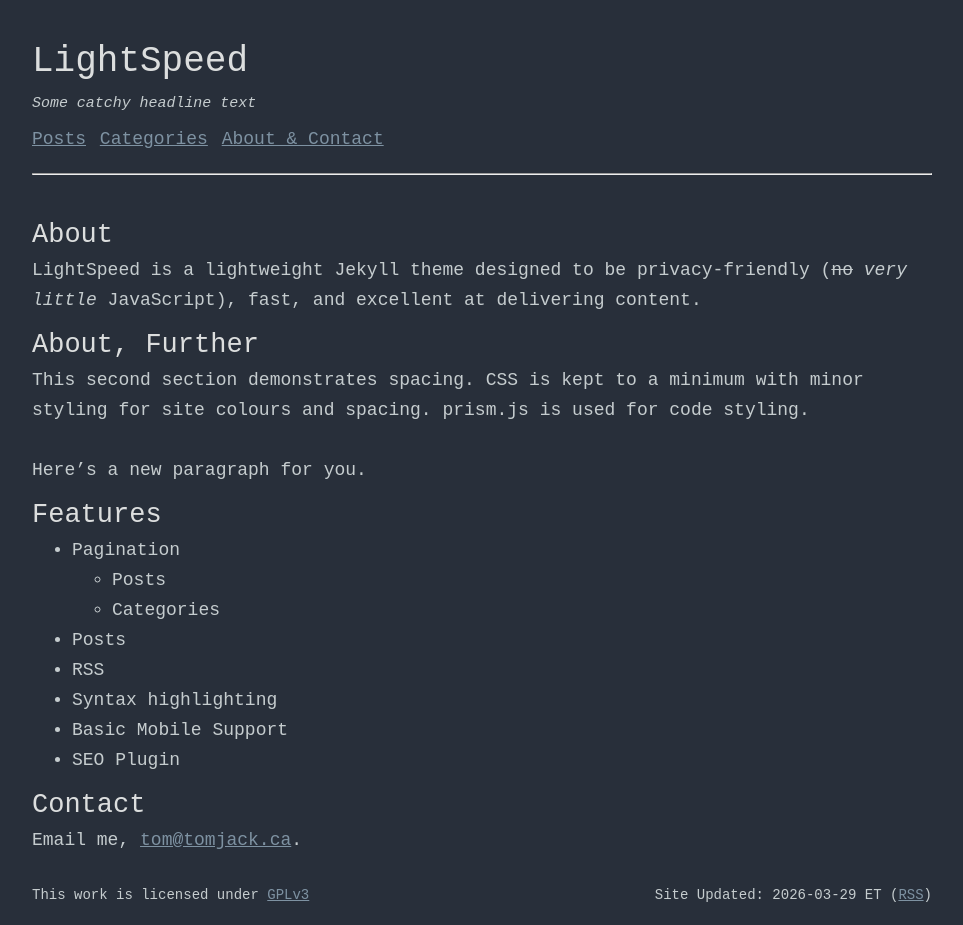
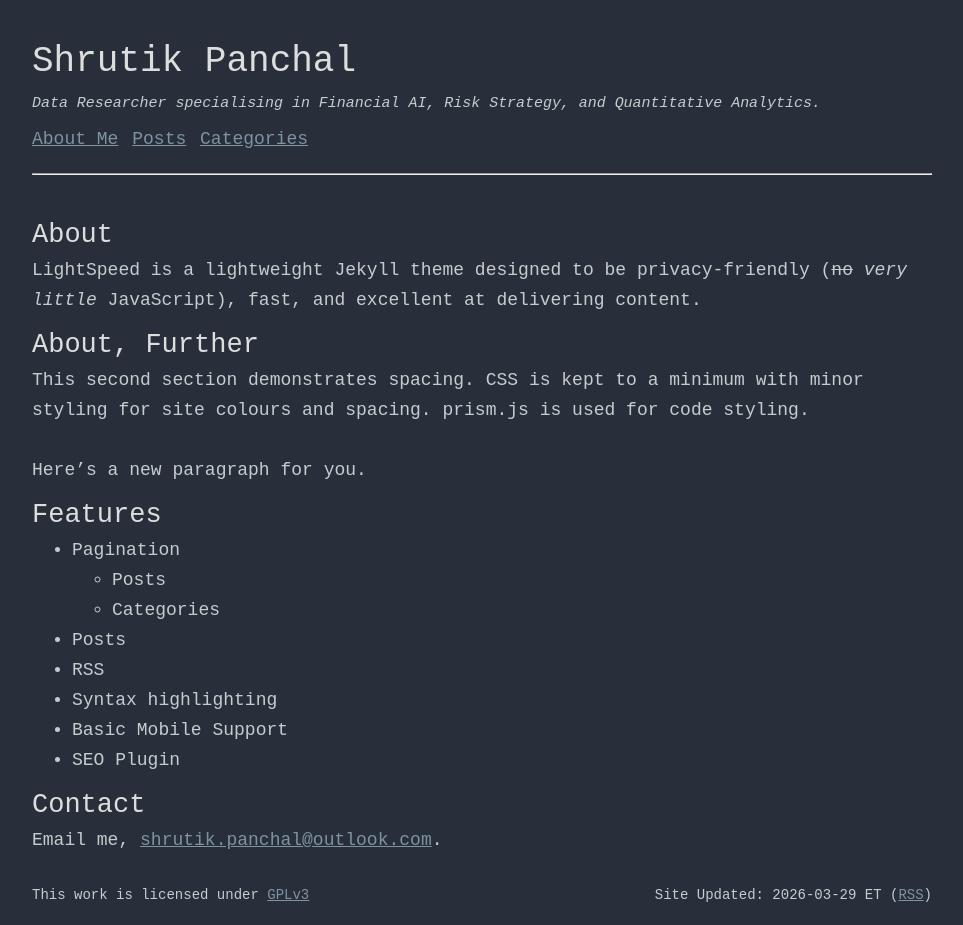
Before and after one commit to shrutik-panchal/shrutik-panchal.github.io, a Jekyll site: the page built from index.md, in a window 1280 px wide. Shown: the whole page, without its empty margins (158-1121 px from the left). Built offline with Jekyll 4.4.1, drawn with Linux system fonts in a browser that asks for light colours.

Commit message:
update to structure S03

```diff
--- a/_config.yml
+++ b/_config.yml
@@ -13,7 +13,7 @@
 analytics:
   plausible:
     enabled: false
-    site_fqdn: 'your.site.fqdn'
+    site_fqdn: 'shrutik-panchal.github.io'
     script_source: 'https://plausible.io/js/script.js'
 
 # Styling
--- a/_data/nav.yml
+++ b/_data/nav.yml
@@ -1,6 +1,6 @@
+- name: About Me
+  link: /
 - name: Posts
   link: /posts
 - name: Categories
   link: /categories/
-- name: About & Contact
-  link: /
--- a/_includes/header.html
+++ b/_includes/header.html
@@ -1,7 +1,7 @@
 <div class="header">
-    <h1>LightSpeed</h1>
+    <h1>Shrutik Panchal</h1>
     <br>
-    <h5><i>Some catchy headline text</i></h5>
+    <h5><i>Data Researcher specialising in Financial AI, Risk Strategy, and Quantitative Analytics.</i></h5>
     <br>
     {% include nav.html %}
     <hr>
--- a/index.md
+++ b/index.md
@@ -1,6 +1,6 @@
 ---
 layout: default
-title: LightSpeed Contact
+title: About Me
 ---
 
 ## About
@@ -24,4 +24,4 @@
 - SEO Plugin
 
 ## Contact
-Email me, [tom@tomjack.ca](mailto:tom@tomjack.ca).
+Email me, [shrutik.panchal@outlook.com](mailto:shrutik.panchal@outlook.com).
```
